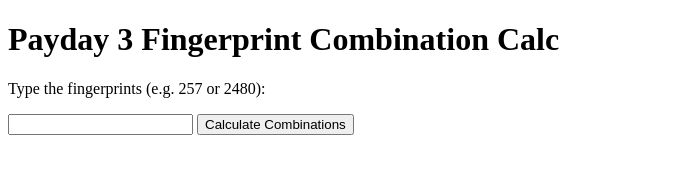
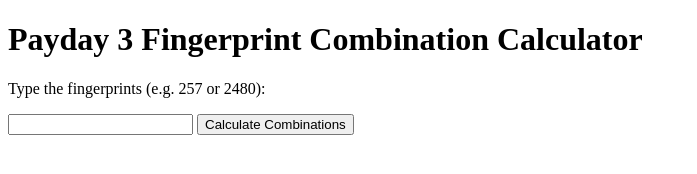
Before and after one commit to InjectedPie/injectedpie.github.io, a plain HTML site: page payday3fingerprint.html in a window 1280 px wide. Shown: the whole page, without its empty margins (0-697 px from the left). Drawn offline with Linux system fonts and the light colour scheme.

Commit message:
Update payday3fingerprint.html

```diff
--- a/payday3fingerprint.html
+++ b/payday3fingerprint.html
@@ -3,11 +3,11 @@
 <head>
     <meta charset="UTF-8">
     <meta name="viewport" content="width=device-width, initial-scale=1.0">
-    <title>Payday 3 Fingerprint Combination Calc</title>
+    <title>Payday 3 Fingerprint Combination Calculator</title>
 </head>
 <body>
     <div class="container mt-5">
-        <h1 class="display-4">Payday 3 Fingerprint Combination Calc</h1>
+        <h1 class="display-4">Payday 3 Fingerprint Combination Calculator</h1>
         <p>Type the fingerprints (e.g. 257 or 2480):</p>
         <div class="input-group mb-3">
             <input type="text" id="fingerprintsInput" class="form-control">
@@ -56,9 +56,6 @@
         }
 
         function checkRow(index) {
-            // Implement your logic here to handle row checking
-            // For example, you can access the state of the checkboxes
-            // and process the selected rows as needed.
             const checkboxes = document.getElementsByClassName("rowCheckbox");
             const checkedRows = [];
             for (let i = 0; i < checkboxes.length; i++) {
```
